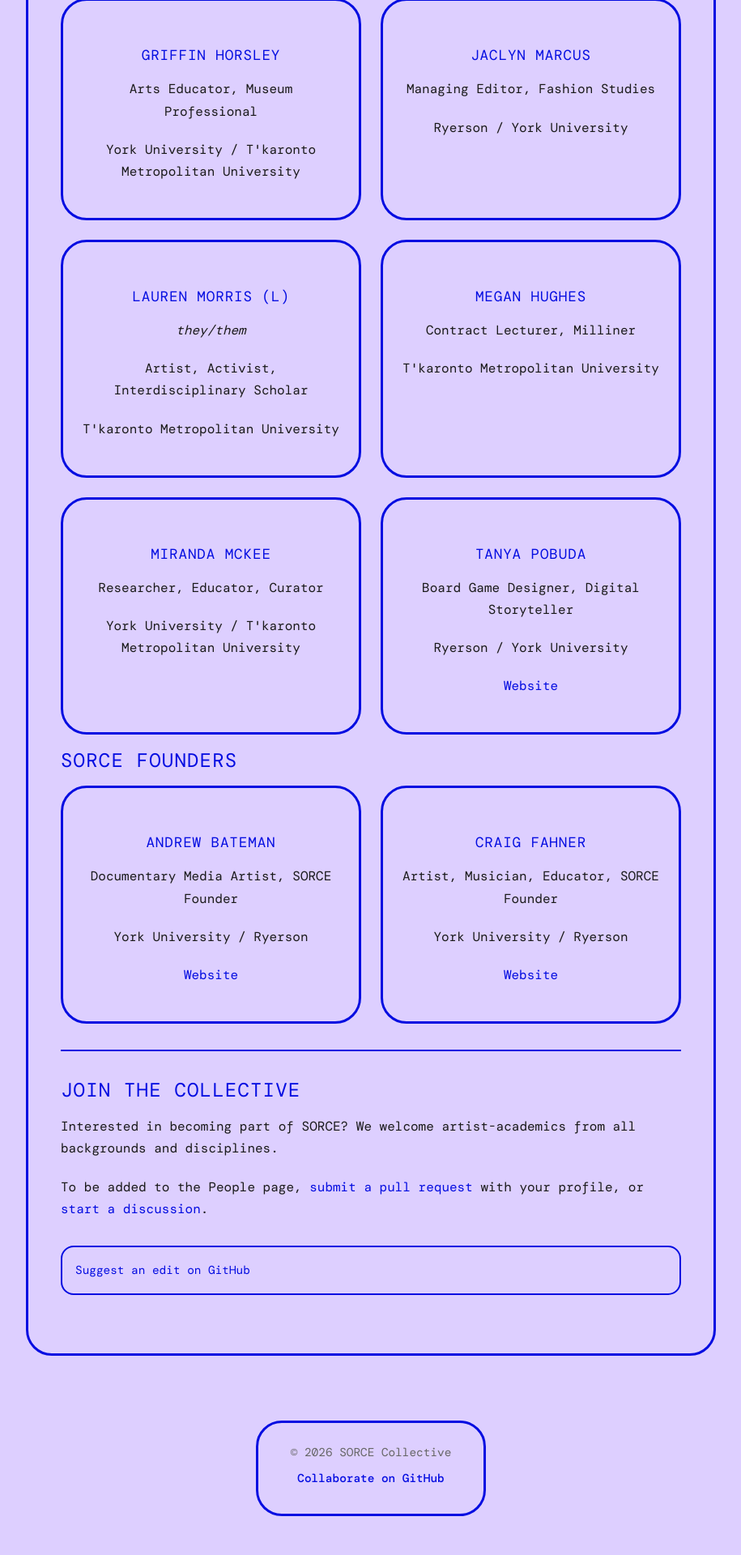
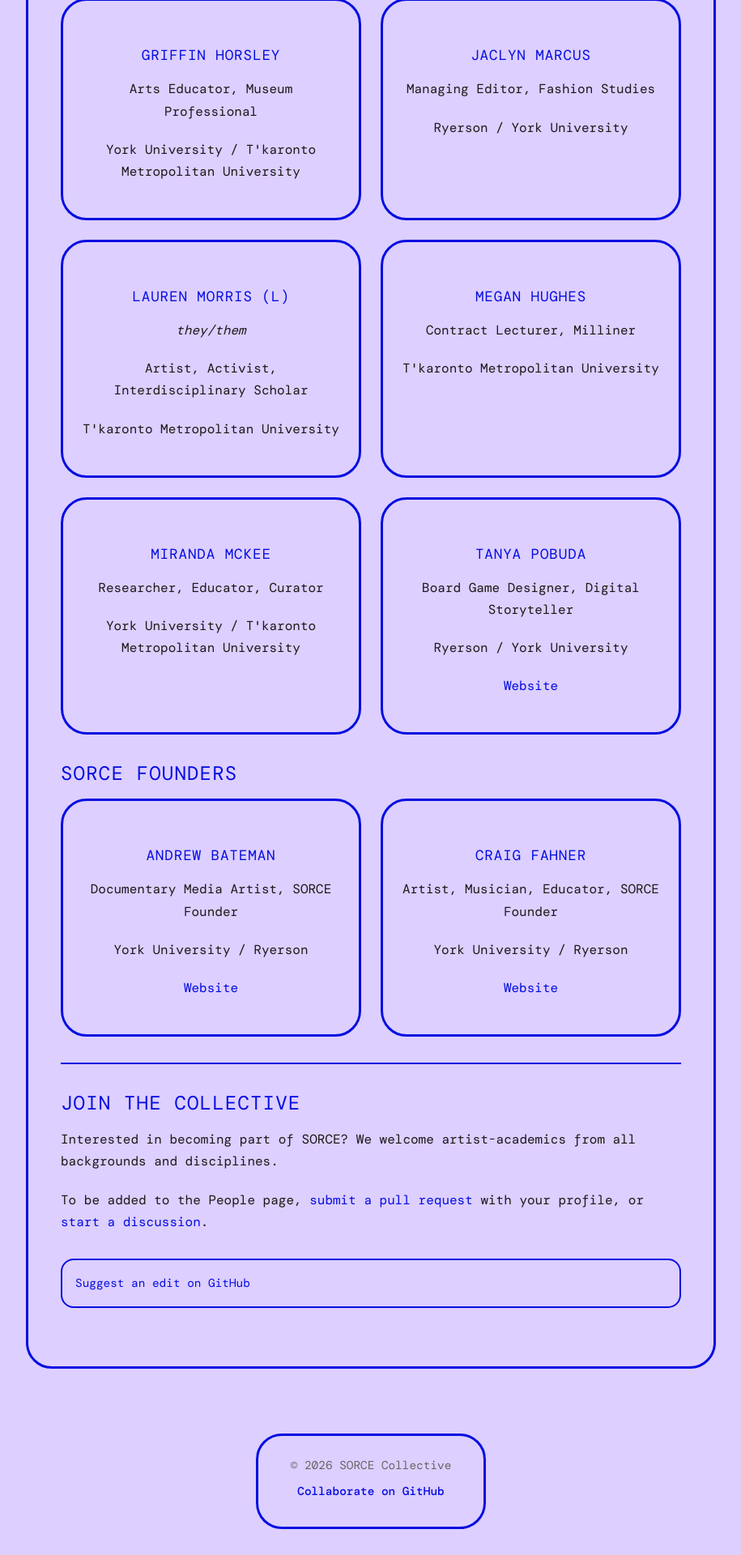
Before and after one commit to iowyth/sorce, a Jekyll site: the page built from people.md, in a window 1280 px wide. Shown: the part 1895-3815 px from the top of the page at 81% size, without its empty margins (182-1097 px from the left). Built offline with Jekyll 4.4.1, drawn with Linux system fonts in a browser that asks for light colours; some web fonts are replaced.

Commit message:
Fix heading spacing after person-card and people-grid
Both person-card and people-grid can precede h2 headings.
Set consistent 2rem margin-top for h2 following either.

Co-Authored-By: Claude Opus 4.5 <noreply@anthropic.com>

```diff
--- a/assets/css/style.css
+++ b/assets/css/style.css
@@ -390,11 +390,11 @@ li {
   display: grid;
   grid-template-columns: repeat(auto-fill, minmax(250px, 1fr));
   gap: 1.5rem;
-  margin-bottom: 1rem;
 }
 
+.person-card + h2,
 .people-grid + h2 {
-  margin-top: 1rem;
+  margin-top: 2rem;
 }
 
 .person-card {
```
